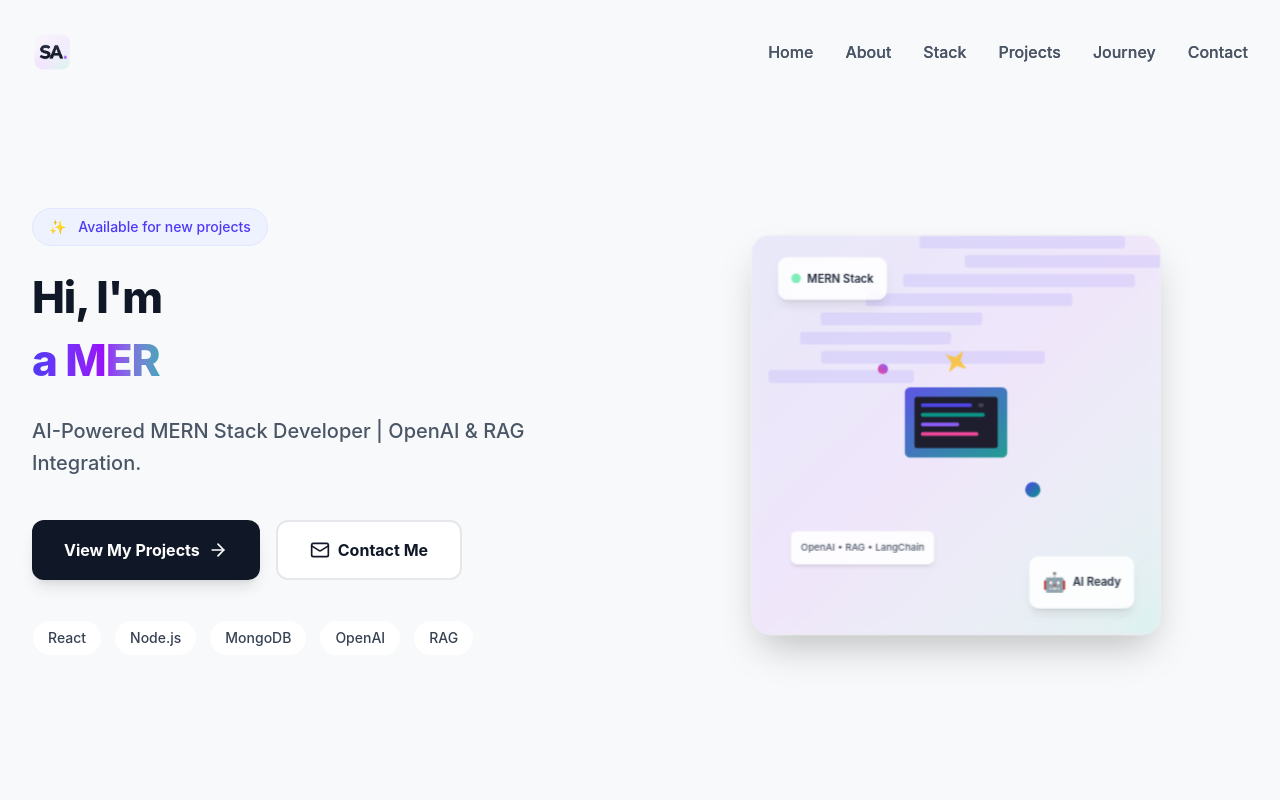
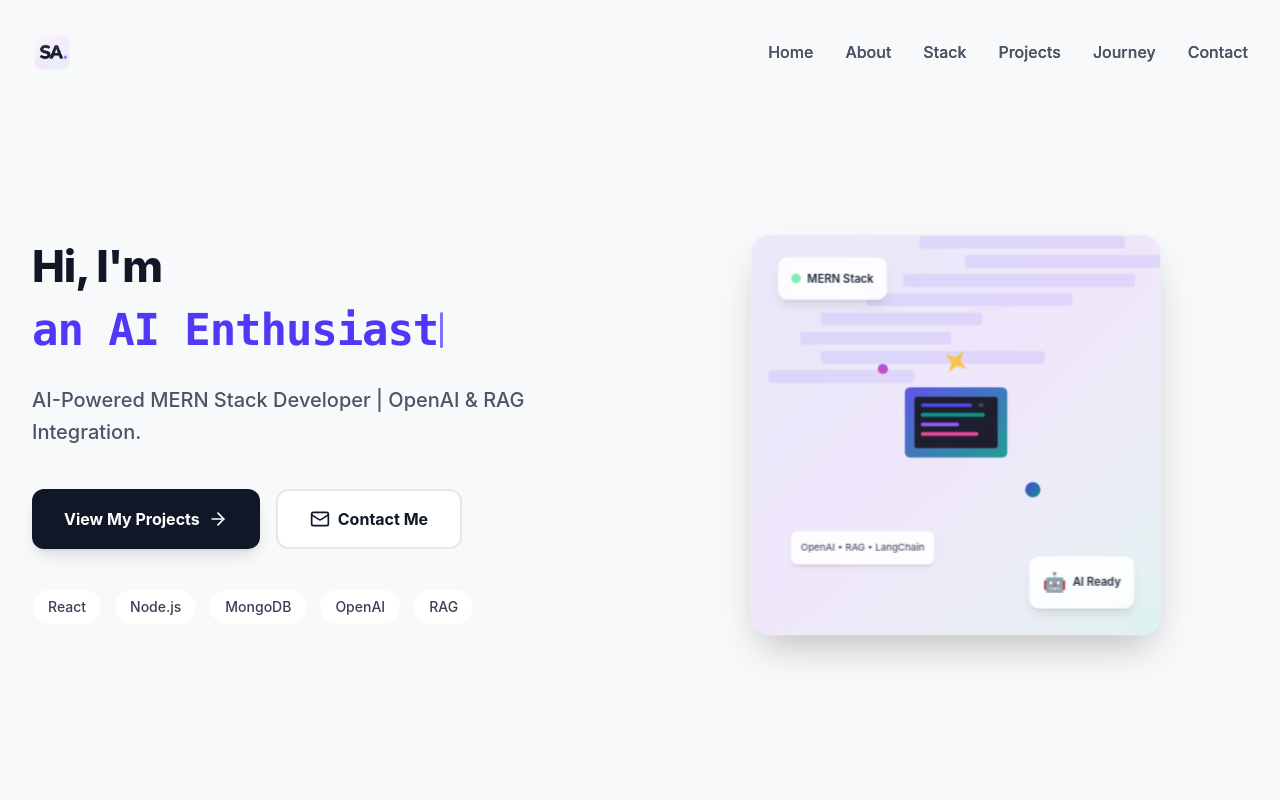
Before and after one commit to Muhammad-Saad-786/saad-dev-portfolio, a React (Vite) app: page / in a window 1280 px wide. Shown: the top 800 px of the page. Built offline with nearby package versions, Linux system fonts and the light colour scheme.

Commit message:
Hero and footer section is optimized

```diff
--- a/src/components/Footer.jsx
+++ b/src/components/Footer.jsx
@@ -1,6 +1,14 @@
 import React, { useState } from "react";
 import { motion } from "framer-motion";
-import { Mail, Send, User, MessageSquare, MapPin, Phone } from "lucide-react";
+import {
+  Mail,
+  Send,
+  User,
+  MessageSquare,
+  MapPin,
+  Phone,
+  MessageCircle,
+} from "lucide-react";
 
 const Footer = () => {
   const [formData, setFormData] = useState({
@@ -125,10 +133,10 @@ const Footer = () => {
             },
             { icon: MapPin, title: "Location", value: "Pakistan" },
             {
-              icon: Phone,
-              title: "WhatsApp",
-              value: "Chat on WhatsApp",
-              href: "https://wa.me/923095909052",
+              icon: MessageCircle,
+              title: "Telegram",
+              value: "@saad_asim",
+              href: "https://t.me/saad_asim",
               target: "_blank",
             },
           ].map((item, index) => (
--- a/src/components/Hero.jsx
+++ b/src/components/Hero.jsx
@@ -1,9 +1,115 @@
-import React, { useEffect, useRef } from "react";
+import React, { useState, useEffect, useRef, useCallback } from "react";
 import { motion } from "framer-motion";
-import { TypeAnimation } from "react-type-animation";
 import { ArrowRight, Mail } from "lucide-react";
 import { gsap } from "gsap";
 import { Link } from "react-router-dom";
+
+// Characters used for scrambling effect
+const CHARS =
+  "!@#$%^&*()_+-=[]{}|;:',.<>?/~`ABCDEFGHIJKLMNOPQRSTUVWXYZabcdefghijklmnopqrstuvwxyz0123456789";
+
+// Custom hook for the decrypt effect
+function useDecryptText(texts, options = {}) {
+  const { interval = 3000, speed = 35, maxIterations = 10 } = options;
+
+  const [currentIndex, setCurrentIndex] = useState(0);
+  const [displayText, setDisplayText] = useState(texts[0]);
+  const [isScrambling, setIsScrambling] = useState(false);
+  const scrambleIntervalRef = useRef(null);
+  const rotationTimerRef = useRef(null);
+
+  const scramble = useCallback(
+    (targetText) => {
+      if (scrambleIntervalRef.current) {
+        clearInterval(scrambleIntervalRef.current);
+      }
+
+      setIsScrambling(true);
+
+      let charProgress = new Array(targetText.length).fill(0);
+      let frame = 0;
+      const maxFrames = targetText.length * 3;
+
+      scrambleIntervalRef.current = setInterval(() => {
+        frame++;
+
+        setDisplayText(
+          targetText
+            .split("")
+            .map((char, i) => {
+              if (char === " ") return " ";
+              charProgress[i] = Math.min(charProgress[i] + 1, maxIterations);
+              if (charProgress[i] >= maxIterations) return char;
+              return CHARS[Math.floor(Math.random() * CHARS.length)];
+            })
+            .join(""),
+        );
+
+        if (frame >= maxFrames) {
+          clearInterval(scrambleIntervalRef.current);
+          setDisplayText(targetText);
+          setIsScrambling(false);
+        }
+      }, speed);
+    },
+    [speed, maxIterations],
+  );
+
+  useEffect(() => {
+    const currentText = texts[currentIndex];
+    scramble(currentText);
+
+    if (rotationTimerRef.current) {
+      clearInterval(rotationTimerRef.current);
+    }
+
+    rotationTimerRef.current = setInterval(() => {
+      setCurrentIndex((prev) => (prev + 1) % texts.length);
+    }, interval);
+
+    return () => {
+      if (scrambleIntervalRef.current) {
+        clearInterval(scrambleIntervalRef.current);
+      }
+      if (rotationTimerRef.current) {
+        clearInterval(rotationTimerRef.current);
+      }
+    };
+  }, [currentIndex, texts, interval, scramble]);
+
+  return { displayText, isScrambling };
+}
+
+// DecryptText Component
+function DecryptText({
+  texts = ["Developer", "Designer", "Creator"],
+  className = "",
+  interval = 3000,
+  speed = 35,
+  cursor = true,
+}) {
+  const { displayText, isScrambling } = useDecryptText(texts, {
+    interval,
+    speed,
+  });
+
+  return (
+    <span className={`inline-flex items-center ${className}`}>
+      <span className="font-mono tracking-tight">{displayText}</span>
+      {cursor && (
+        <motion.span
+          animate={{ opacity: isScrambling ? [1, 0.3, 1] : [1, 0] }}
+          transition={{
+            duration: isScrambling ? 0.15 : 0.8,
+            repeat: Infinity,
+            repeatType: "reverse",
+          }}
+          className="inline-block w-[3px] h-[0.8em] bg-current ml-0.5 align-middle rounded-sm"
+        />
+      )}
+    </span>
+  );
+}
 
 const Hero = () => {
   const codeBracketRef = useRef(null);
@@ -33,6 +139,8 @@ const Hero = () => {
     }
   }, []);
 
+  const texts = ["Saad Asim", "a MERN Stack Developer", "an AI Enthusiast"];
+
   return (
     <section
       id="home"
@@ -51,38 +159,18 @@ const Hero = () => {
           transition={{ duration: 0.8, ease: "easeOut" }}
           className="space-y-6"
         >
-          {/* Availability Badge */}
-          <motion.div
-            initial={{ opacity: 0, y: 20 }}
-            animate={{ opacity: 1, y: 0 }}
-            transition={{ delay: 0.2 }}
-            className="inline-block px-4 py-2 rounded-full bg-indigo-50 border border-indigo-100 text-indigo-600 font-medium text-sm"
-          >
-            <span className="mr-2">✨</span> Available for new projects
-          </motion.div>
-
           {/* Fixed height container to prevent layout shift */}
           <div className="space-y-2">
             <h1 className="text-3xl md:text-[44px] font-extrabold text-gray-900 tracking-tight leading-tight ">
               Hi, I'm <br />
               <div className="h-[1.2em] md:h-[1.3em] mt-2">
-                <span className="text-transparent bg-clip-text bg-gradient-to-r from-indigo-600 via-purple-600 to-teal-500 inline-block">
-                  <TypeAnimation
-                    sequence={[
-                      "Saad Asim",
-                      2000,
-                      "a MERN Stack Developer",
-                      2000,
-                      "an AI Enthusiast",
-                      2000,
-                    ]}
-                    wrapper="span"
-                    speed={50}
-                    repeat={Infinity}
-                    cursor={true}
-                    className="inline-block"
-                  />
-                </span>
+                <DecryptText
+                  texts={texts}
+                  interval={3000}
+                  speed={40}
+                  cursor={true}
+                  className="text-indigo-600"
+                />
               </div>
             </h1>
           </div>
--- a/src/components/ServicesGrid.jsx
+++ b/src/components/ServicesGrid.jsx
@@ -9,6 +9,7 @@ import {
   Sparkles,
   Database,
   Layout,
+  MessageSquare,
 } from "lucide-react";
 
 const services = [
@@ -41,12 +42,14 @@ const services = [
     border: "border-teal-100",
   },
   {
-    title: "WordPress Dev",
-    description: "Custom themes, plugins, and headless WordPress solutions.",
-    icon: AppWindow,
-    color: "from-gray-700 to-gray-900",
-    bg: "bg-gray-50",
-    border: "border-gray-200",
+    title: "Chatbot Development",
+    description:
+      "Custom AI chatbots with memory, tool calling & multi-platform deployment.",
+    icon: MessageSquare, // from lucide-react
+    color: "from-green-500 to-emerald-500",
+    bg: "bg-green-50",
+    border: "border-green-100",
+    sparkle: true,
   },
 ];
 
```
